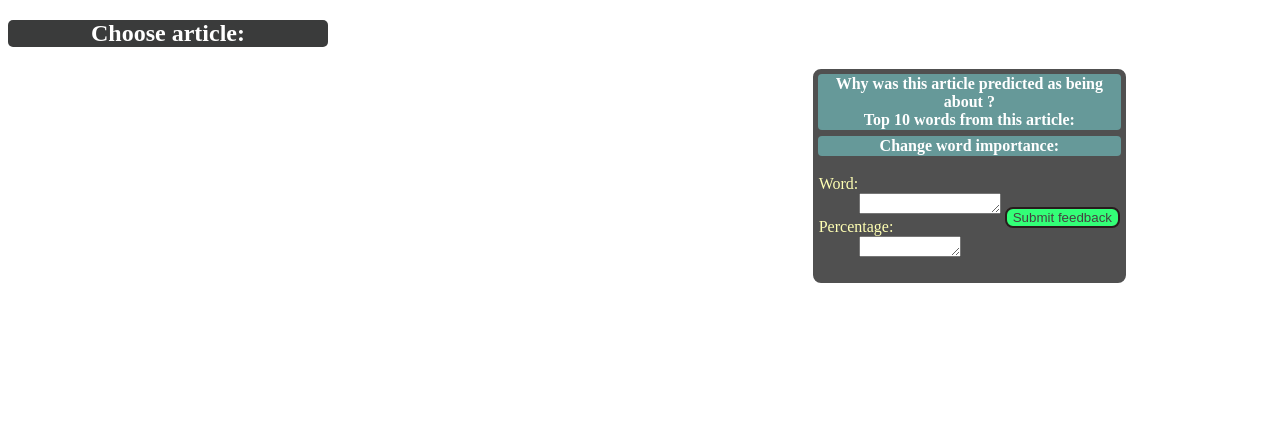
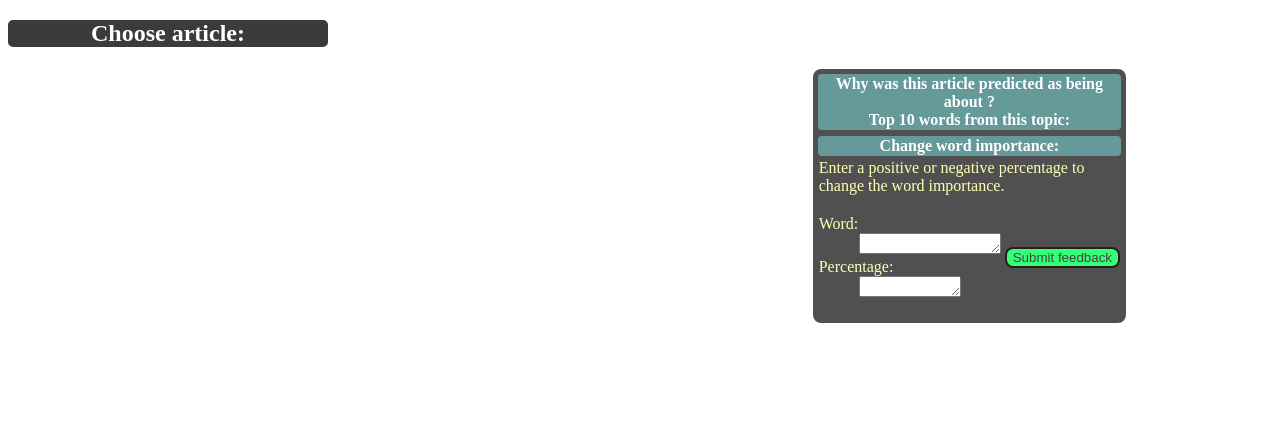
Before and after one commit to BernoulliSanders/Flask-Application-Reuters20, a Flask app: template templates/article-with-reweighting.html in a window 1280 px wide. Shown: the top 436 px of the page. Run offline with Flask 2, Linux system fonts and the light colour scheme; the template is opened without the code that fills it: values that come from a table or form of the project are taken from there, others are empty; parts of the project's set-up code (start-up, migrations or seed data) failed here and were passed over; some libraries are stand-ins or nearby versions.

Commit message:
Version to pull to PythonAnywhere

```diff
--- a/app.py
+++ b/app.py
@@ -201,6 +201,13 @@ def decrease_weight(index):
     clf.coef_[0][index] = clf.coef_[0][index] / 10
 '''
 
+def change_weight(word, percentage):
+    percentage = int(percentage)
+    index = bow_vect.vocabulary_.get(word)
+    if index != None:
+        clf2.coef_[0][index] = clf2.coef_[0][index] + clf2.coef_[0][index] * (percentage/100)
+
+
 # This updates the ordered weights dict
 def increase_weight_in_weights_dict_perc(word, percentage):
     percentage = int(percentage)
@@ -299,10 +306,11 @@ def manually_change_weights_by_percentage():
     percentage = request.form['submit_percentage_feature_feedback']
     # look_up_weight finds the index location of the weight in the weight vector, increase_weight increases it
     articleid = request.form['articleid']
+    change_weight(feedback, percentage)
     # Increase weight in ordered dict
-    increase_weight_in_weights_dict_perc(feedback,percentage)
+    # increase_weight_in_weights_dict_perc(feedback,percentage)
     # Increase weight in actual classifier
-    increase_weight(look_up_weight(feedback))
+    # increase_weight(look_up_weight(feedback))
     return display_article_manual_reweighting(articleid)
 
 
--- a/static/style-for-reweighting-app.css
+++ b/static/style-for-reweighting-app.css
@@ -55,6 +55,11 @@ th {
       border-bottom-right-radius: 4px;
   border-bottom-left-radius: 4px;
 }
+
+td.outer {
+     border-top: 2px solid black
+ }
+
 form {
 
 }
--- a/templates/article-with-reweighting.html
+++ b/templates/article-with-reweighting.html
@@ -14,7 +14,7 @@
 <tr><th colspan="2">
  Why was this article predicted as being about {% for item in items %} {{ item.predicted_labels }}{% endfor %}?
  </br>
- Top 10 words from this article:
+ Top 10 words from this topic:
 </th></tr>
 <form method=post action="">
 {% for key, value in topten.items() %}
@@ -64,6 +64,7 @@
 </td></tr>-->
 <tr><td colspan="2"></td></tr>
 <tr><th colspan="2">Change word importance:</th></tr>
+<tr><td colspan="2">Enter a positive or negative percentage to change the word importance.</td></tr>
 <tr><td>
 <form method=post action="/change_weights_by_percentage">
       <dl>
@@ -95,7 +96,6 @@
 <p>
            {{ item.Text }}
     </p>
-    <p> {{ pred_class }} </p>
 
 <div id='button'>
     <form action="/update-v2" method="post">
--- a/templates/menu.html
+++ b/templates/menu.html
@@ -10,7 +10,7 @@
 <div class="frame">
 <table class="Table2">
 {% for item in items %}
-<tr><td colspan="2">
+<tr><td colspan="2" class="outer">
 	<p class="strong"><a href="http://127.0.0.1:5000/article-with-reweighting/{{ item.indexID }} " action="/article-with-reweighting/<articleid>"> {{ item.Headline }} </a></p></td></tr>
 	<tr>
  <td> <p class="ital"><strong>Predicted class: </strong>{{ item.predicted_labels }} </p> </td><td><strong> Confidence:</strong> {{ item.class_proba }}</td>
```
Also changed, not shown: RCV1_train.sqlite, 3 other files.
